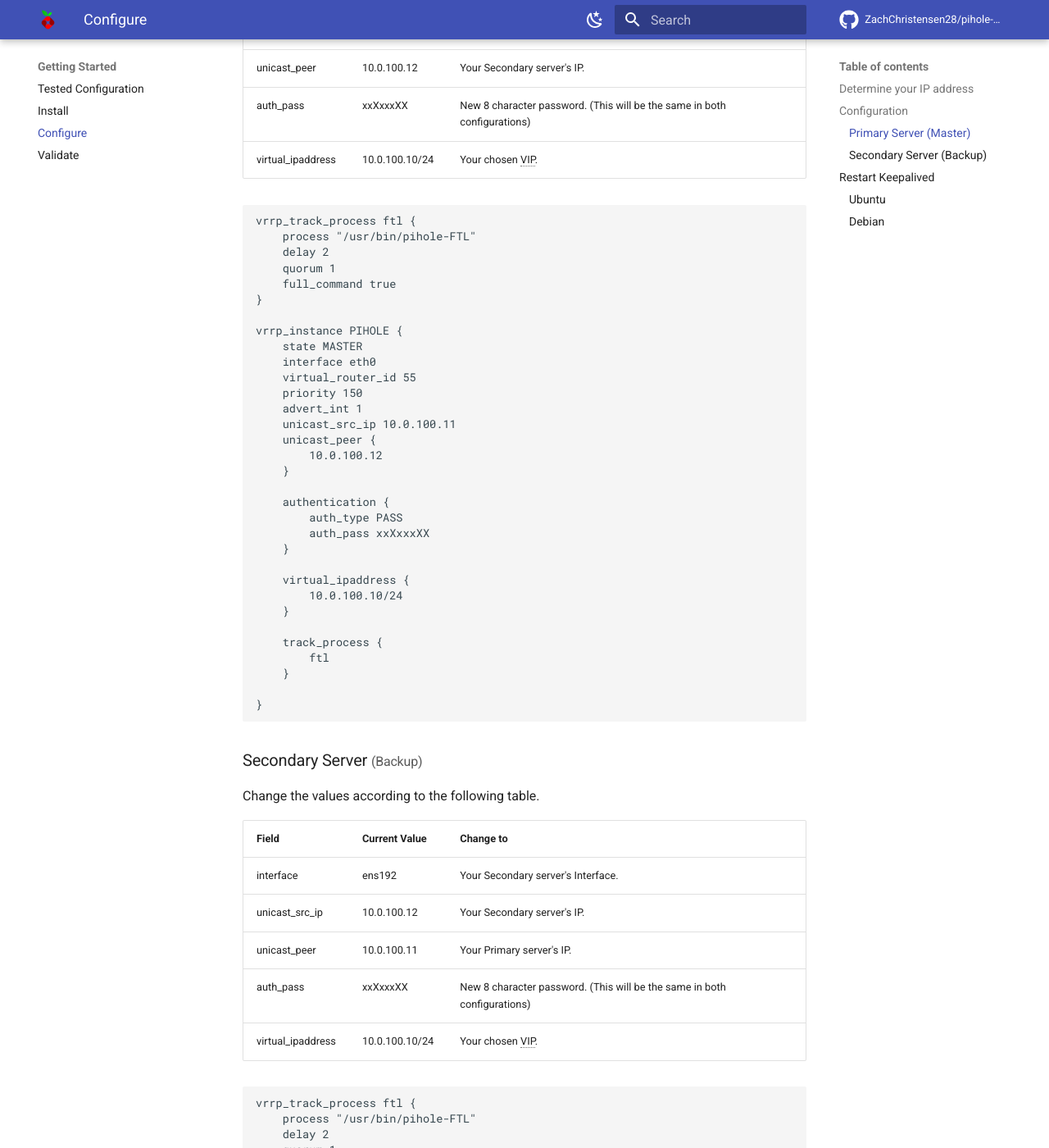
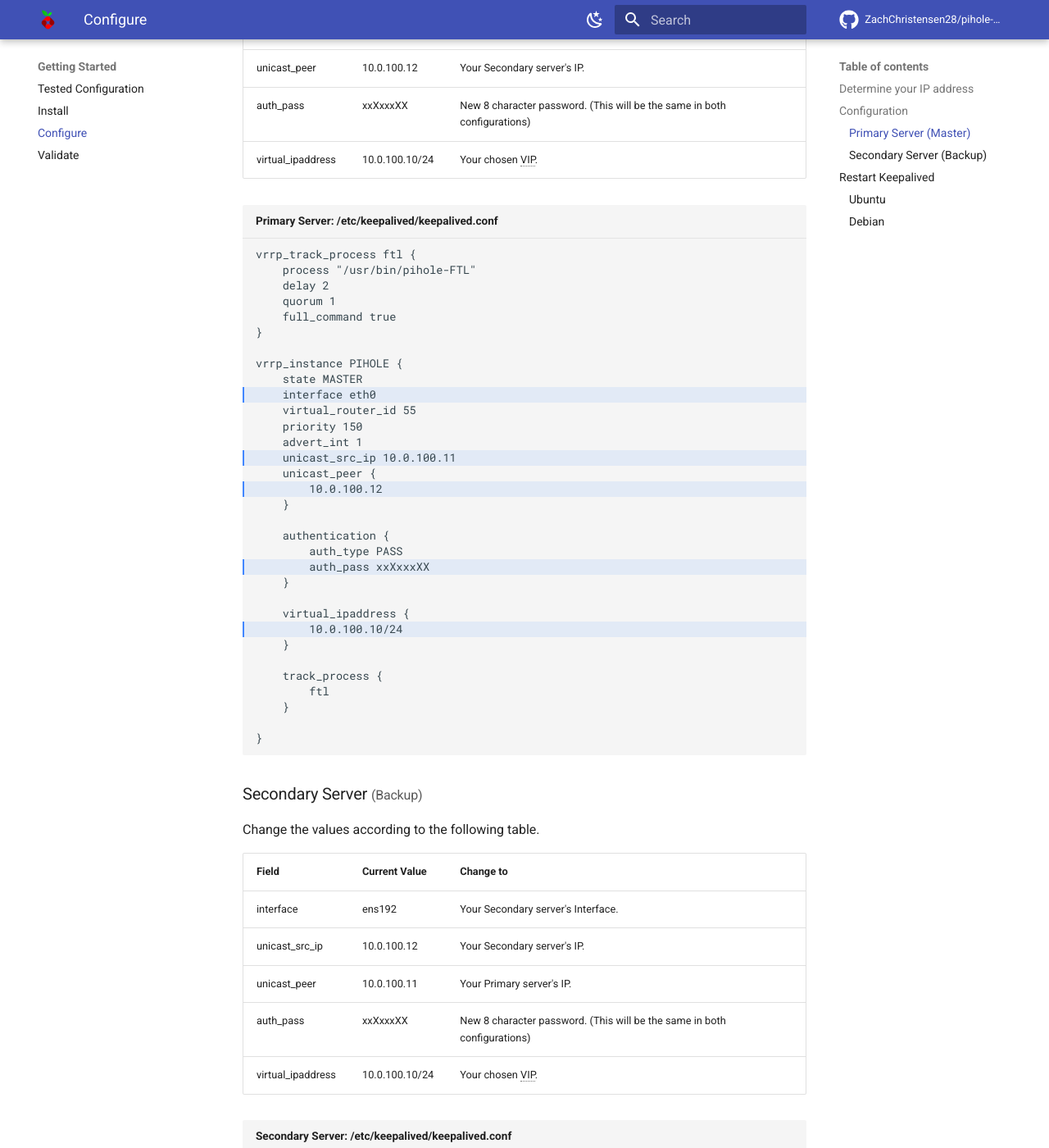
Before and after one commit to ZachChristensen28/pihole-keepalived, an MkDocs documentation site: the page built from docs/getting-started/configure-keepalived.md, in a window 1280 px wide and 1400 px high, scrolled down 1245 px. Shown: the whole window at 82% size. Built offline with MkDocs 1.6.1 and Material for MkDocs 9.7.7, drawn with Linux system fonts in a browser that asks for light colours; comment, search, counter and statistics services are not loaded; some of the changed text lies outside the part shown.

Commit message:
small fixes
Signed-off-by: Zach Christensen <23529374+ZachChristensen28@users.noreply.github.com>

````diff
--- a/docs/getting-started/configure-keepalived.md
+++ b/docs/getting-started/configure-keepalived.md
@@ -47,7 +47,7 @@
 auth_pass | xxXxxxXX | New 8 character password. (This will be the same in both configurations)
 virtual_ipaddress | 10.0.100.10/24 | Your chosen VIP.
 
-```text
+``` text hl_lines="10 14 16 21 25" title="Primary Server: /etc/keepalived/keepalived.conf"
 vrrp_track_process ftl {
     process "/usr/bin/pihole-FTL"
     delay 2
@@ -94,7 +94,7 @@
 auth_pass | xxXxxxXX | New 8 character password. (This will be the same in both configurations)
 virtual_ipaddress | 10.0.100.10/24 | Your chosen VIP.
 
-```text
+``` text hl_lines="10 14 16 21 25" title="Secondary Server: /etc/keepalived/keepalived.conf"
 vrrp_track_process ftl {
     process "/usr/bin/pihole-FTL"
     delay 2
--- a/mkdocs.yml
+++ b/mkdocs.yml
@@ -20,6 +20,9 @@
   - abbr
   - pymdownx.snippets
   - md_in_html
+  - pymdownx.highlight:
+      anchor_linenums: true
+  - pymdownx.inlinehilite
 
 theme:
   name: material
@@ -35,6 +38,7 @@
     - navigation.indexes
     - navigation.sections
     - navigation.top
+    - content.code.annotate
   palette:
     - media: "(prefers-color-scheme: light)"
       scheme: default
````
Also changed, not shown: other parts of docs/getting-started/configure-keepalived.md (+2 -2 lines), docs/getting-started/validate-configuration.md (+1 -1 lines).
